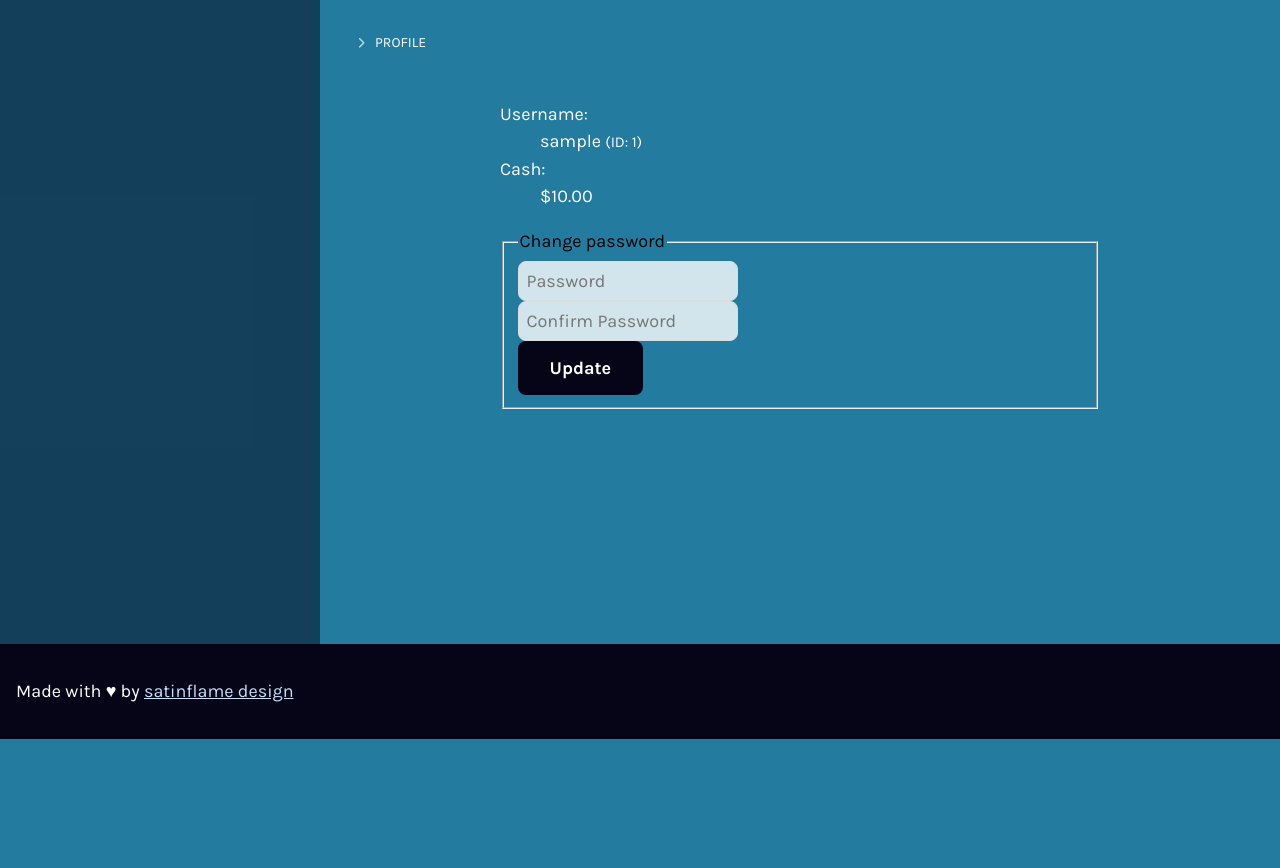
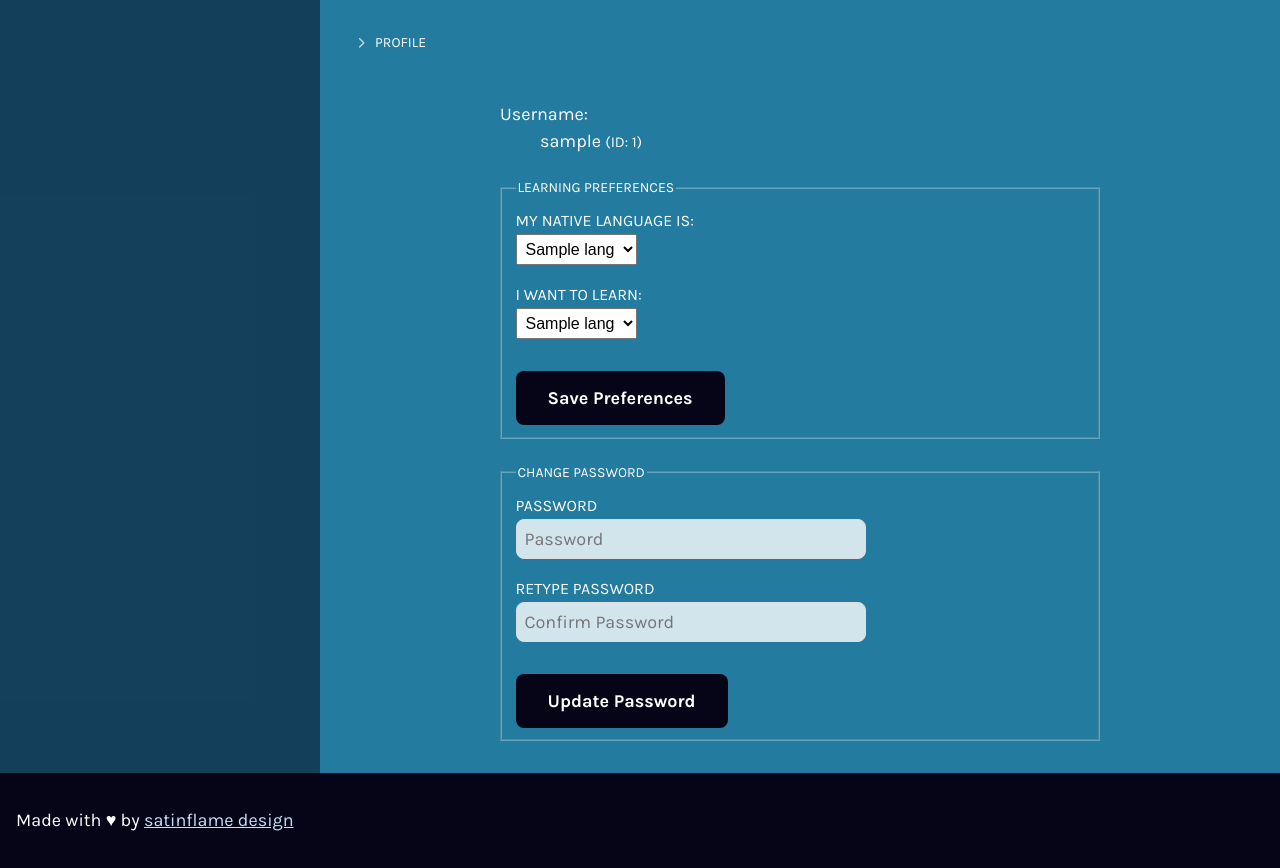
Before and after one commit to virtual/distantlife, a Flask app: template templates/profile.html in a window 1280 px wide. Shown: the part 61-929 px from the top of the page. Before the commit the page ends 800 px from the top, so only its background shows below. Run offline with Flask 2, Linux system fonts and the light colour scheme; the template is opened without the code that fills it: most values are stand-ins (such as "Sample title", 1, 10 or a date in 2020); some libraries are stand-ins or nearby versions.

Commit message:
set language preferences

```diff
--- a/application.py
+++ b/application.py
@@ -7,7 +7,7 @@ from tempfile import mkdtemp
 from werkzeug.exceptions import default_exceptions, HTTPException, InternalServerError
 from werkzeug.security import check_password_hash, generate_password_hash
 
-from helpers import apology, login_required, usd, set_active_pet_in_session
+from helpers import apology, login_required, usd, set_active_pet_in_session, set_languages
 
 app = Flask(__name__)
 
@@ -75,6 +75,7 @@ def login():
         session["user_id"] = rows[0]["id"]
         session["username"] = request.form.get("username")
         set_active_pet_in_session(session["user_id"])
+        set_languages(session["user_id"])
         return redirect("/")
     else:
         return render_template("login.html")
@@ -104,11 +105,12 @@ def signup():
             return apology("must confirm password", 400)
         rows = db.execute("SELECT * FROM users WHERE username = ?", username)
         if len(rows) != 1:
-            lastrow = db.execute("INSERT INTO users(username, password, created_at) VALUES (?, ?, CURRENT_TIMESTAMP)",
-                                 username, generate_password_hash(password))
+            lastrow = db.execute("INSERT INTO users(username, password, created_at, preferred_lang, learning_lang) VALUES (?, ?, CURRENT_TIMESTAMP, ?, ?)",
+                                 username, generate_password_hash(password), 1, 2)
 
             session["user_id"] = lastrow
             session["username"] = username
+            set_languages(session["user_id"])
             return redirect("/")
         else:
             return apology("username already taken", 400)
@@ -120,6 +122,72 @@ def signup():
 @login_required
 def profile():
     """User Profile"""
+    if request.method == "POST":
+
+        # password = request.form.get("password")
+        # password2 = request.form.get("confirmation")
+
+        # if not password:
+        #     return apology("must provide password", 400)
+
+        # elif not (password == password2):
+        #     return apology("passwords must match", 400)
+
+        # elif not password2:
+        #     return apology("must confirm password", 400)
+
+        # rows = db.execute("SELECT password FROM users WHERE id = ?", session["user_id"])
+
+        # if (check_password_hash(rows[0]["password"], password)):
+        #     return apology("password cannot be the same as existing password", 400)
+
+        # else:
+        #     db.execute("UPDATE users SET password = ? WHERE id = ?",
+        #                generate_password_hash(password), session["user_id"])
+
+        return redirect("/")
+
+    else:
+        userinfo = db.execute("SELECT username, id, preferred_lang, learning_lang, created_at, email, full_name FROM users WHERE id = ?", session["user_id"])
+
+        language_options = db.execute("SELECT * FROM languages")
+
+        if (len(userinfo) > 0):
+            return render_template("profile.html", userinfo=userinfo[0], usd=usd, language_options=language_options)
+
+    return apology("error accessing profile", 400)
+
+
+@app.route("/updatelanguage", methods=["GET", "POST"])
+@login_required
+def updatelanguage():
+    """User Profile - updatelanguage"""
+    if request.method == "POST":
+
+        preferred_lang = request.form.get("orig_language")
+        learning_lang = request.form.get("learning_lang")
+
+        if (preferred_lang == learning_lang):
+            return apology("Preferred language and learning language cannot be the same :)", 400)
+
+        rows = db.execute("SELECT password FROM users WHERE id = ?", session["user_id"])
+
+        db.execute("UPDATE users SET preferred_lang = ? WHERE id = ?",
+                    preferred_lang, session["user_id"])
+        db.execute("UPDATE users SET learning_lang = ? WHERE id = ?",
+                    learning_lang, session["user_id"])
+
+        set_languages(session["user_id"])
+
+        return redirect("/profile")
+    else:
+      return redirect("/profile")
+
+
+@app.route("/updatepassword", methods=["GET", "POST"])
+@login_required
+def updatepassword():
+    """User Profile - updatepassword"""
     if request.method == "POST":
 
         password = request.form.get("password")
@@ -143,15 +211,9 @@ def profile():
             db.execute("UPDATE users SET password = ? WHERE id = ?",
                        generate_password_hash(password), session["user_id"])
 
-        return redirect("/")
-
+        return redirect("/profile")
     else:
-        rows = db.execute("SELECT username, id, cash FROM users WHERE id = ?", session["user_id"])
-        if (len(rows) > 0):
-            return render_template("profile.html", userinfo=rows[0], usd=usd)
-
-    return apology("error accessing profile", 400)
-
+      return redirect("/profile")
 
 
 @app.route("/adopt", methods=["GET", "POST"])
@@ -174,7 +236,6 @@ def adopt():
         db.execute("UPDATE users SET active_pet_id = ? WHERE id = ?",
                                  petid, session["user_id"])
         set_active_pet_in_session(session["user_id"])
-
         return redirect("/")
     else:
 
--- a/helpers.py
+++ b/helpers.py
@@ -44,3 +44,17 @@ def set_active_pet_in_session(user_id):
     }
     session["active_pet"] = active_pet
     return active_pet['id']
+
+def set_languages(user_id):
+  # set as user's active pet
+  language_info = db.execute("SELECT preferred_lang, learning_lang, dir, charcode FROM users JOIN languages ON users.preferred_lang = languages.id WHERE users.id = ?",
+                              user_id)
+  if (len(language_info) == 1):
+    language = {
+      "preferred": language_info[0]['preferred_lang'],
+      "learning": language_info[0]['learning_lang'],
+      "dir": language_info[0]['dir'],
+      "charcode": language_info[0]['charcode']
+    }
+    session["language"] = language
+    return True
--- a/static/overrides.css
+++ b/static/overrides.css
@@ -1 +1,22 @@
 /* additional styles not implemented on fed-projects/04 */
+fieldset, legend {
+  color: #fff;
+  border-color: rgba(255, 255, 255, .3);
+}
+legend {
+  font-size: 14px;
+  text-transform: uppercase;
+}
+form + form {
+  margin-top: 20px;
+}
+fieldset {
+  width: 100%;
+}
+select {
+  padding: 5px;
+  font-size: 16px;
+}
+.progressbar .filled {
+  padding: 4px 0;
+}
--- a/templates/global/header.html
+++ b/templates/global/header.html
@@ -29,7 +29,7 @@
               <span class="sr-only">settings</span>
             </a>
               <ul class="dropdown" aria-label="submenu">
-                <li><a href="#">Settings</a></li>
+                <li><a href="/profile">Settings</a></li>
                 <li><a href="/logout">Logout</a></li>
               </ul>
             </li>
--- a/templates/layout.html
+++ b/templates/layout.html
@@ -1,5 +1,9 @@
 <!DOCTYPE html>
-<html lang="en">
+  {% if (session.get("language")) %}
+    <html lang="{{session['language']['charcode']}}" dir="{{session['language']['dir']}}">
+  {% else %}
+    <html lang="en">
+  {% endif %}
   {% set title_s %}{% block title %}{% endblock %}{% endset %}
   {% if session.username %}
     {% set username %}{{ session['username'] }}{% endset %}
--- a/templates/profile.html
+++ b/templates/profile.html
@@ -8,20 +8,52 @@
     <dl class="list-inline">
         <dt>Username:</dt>
         <dd>{{ userinfo.username }} <small>(ID: {{ userinfo.id }})</small></dd>
-        <dt>Cash:</dt>
-        <dd>{{ userinfo.cash | usd }}</dd>
+
     </dl>
 
-    <form action="/profile" method="post">
+    <form class="mx-auto centered" action="/updatelanguage" method="post">
+      <fieldset>
+          <legend>Learning Preferences</legend>
+          <div class="form-group">
+            <label for="orig_language">My native language is:</label>
+            <select id="orig_language" name="orig_language">
+              {% for lang in language_options %}
+                {% if lang.id == userinfo.preferred_lang %}
+                  <option selected data-char="{{ lang.charcode }}" value="{{ lang.id }}">{{ lang.name }}</option>
+                {% else %}
+                  <option data-char="{{ lang.charcode }}" value="{{ lang.id }}">{{ lang.name }}</option>
+                {% endif %}
+              {% endfor %}
+            </select>
+          </div>
+          <div class="form-group">
+            <label for="learning_lang">I want to learn:</label>
+            <select id="learning_lang" name="learning_lang">
+              {% for lang in language_options %}
+                {% if lang.id == userinfo.learning_lang %}
+                  <option selected data-char="{{ lang.charcode }}" value="{{ lang.id }}">{{ lang.name }}</option>
+                {% else %}
+                  <option data-char="{{ lang.charcode }}" value="{{ lang.id }}">{{ lang.name }}</option>
+                {% endif %}
+              {% endfor %}
+            </select>
+          </div>
+          <button class="btn btn-primary" type="submit">Save Preferences</button>
+      </fieldset>
+    </form>
+
+    <form class="mx-auto centered" action="/updatepassword" method="post">
         <fieldset>
             <legend>Change password</legend>
             <div class="form-group">
-                <input class="form-control" name="password" placeholder="Password" type="password">
+              <label for="password">Password</label>
+              <input class="form-control" name="password" id="password" placeholder="Password" type="password">
             </div>
             <div class="form-group">
-                <input class="form-control" name="confirmation" placeholder="Confirm Password" type="password">
+              <label for="confirmation">Retype Password</label>
+              <input class="form-control" name="confirmation" id="confirmation" placeholder="Confirm Password" type="password">
             </div>
-            <button class="btn btn-primary" type="submit">Update</button>
+            <button class="btn btn-primary" type="submit">Update Password</button>
         </fieldset>
     </form>
 {% endblock %}
```
Also changed, not shown: distantlife.db.
